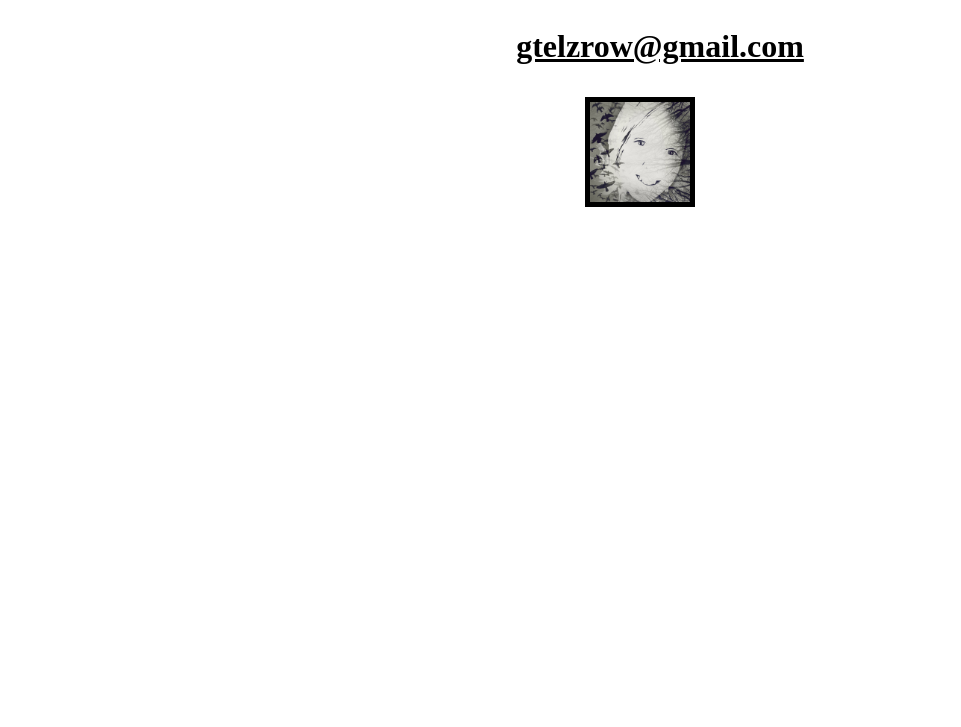
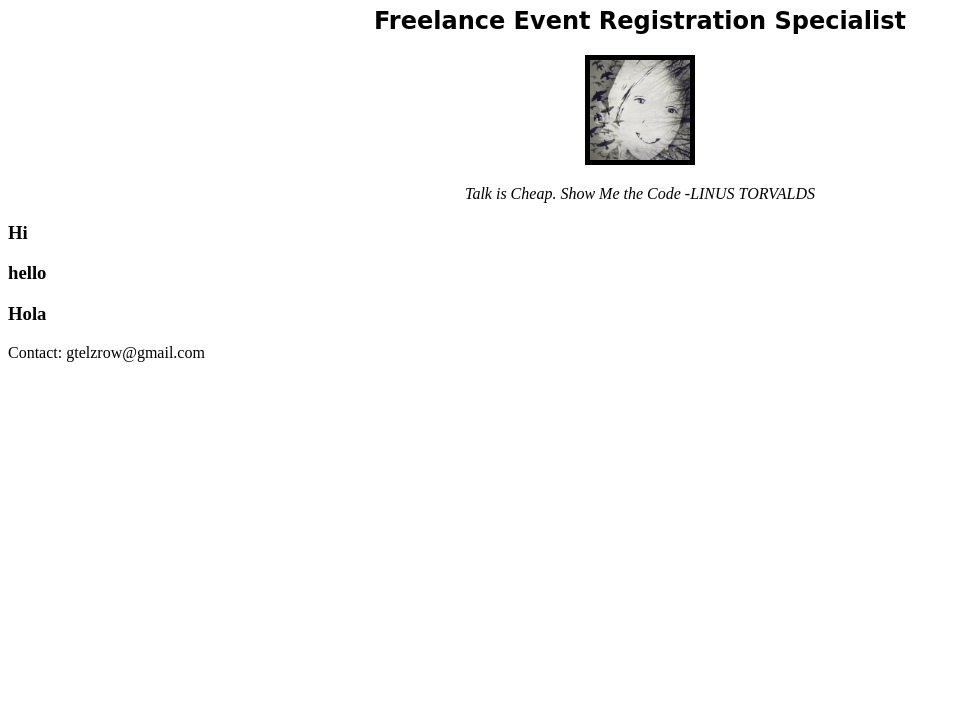
Before and after one commit to gtelzrow/gtelzrow.github.io, a plain HTML site: page index.html in a window 1280 px wide. Shown: the part 73-800 px from the top of the page, without its empty margins (0-961 px from the left). Drawn offline with Linux system fonts and the light colour scheme.

Commit message:
2 update
Added position, blockquote, header

```diff
--- a/index.html
+++ b/index.html
@@ -3,21 +3,23 @@
 <head>
 	<style>
 		img {border-style: solid; color: black; border-width: thick;}
-		h1 {text-decoration: underline;}
+		blockquote {font-style: italic;}
+		h2 {font-family: cursive; font-style: bazooka;}
 		</style>
 	<title>GretchenATelzrow</title>
 </head>
 <body>
 	<center>
-		<h1>
-			<ul>Gretchen Telzrow </ul>
-				<ul>gtelzrow@gmail.com</ul>
-		</h1>
+		<h1>Gretchen Telzrow</h1>
+			<h2>Freelance Event Registration Specialist</h2>
 				<img src="pic/me.jpeg" height="100" width="100">
+					<blockquote> Talk is Cheap. Show Me the Code -LINUS TORVALDS
+					</blockquote>
+	</center>
+	<h3>Hi</h3>
+	<h3> hello </h3>
+	<h3>Hola</h3>
 
-	</center>
-
-
-
+<footer>Contact: gtelzrow@gmail.com</footer>
 </body>
 </html>
```
